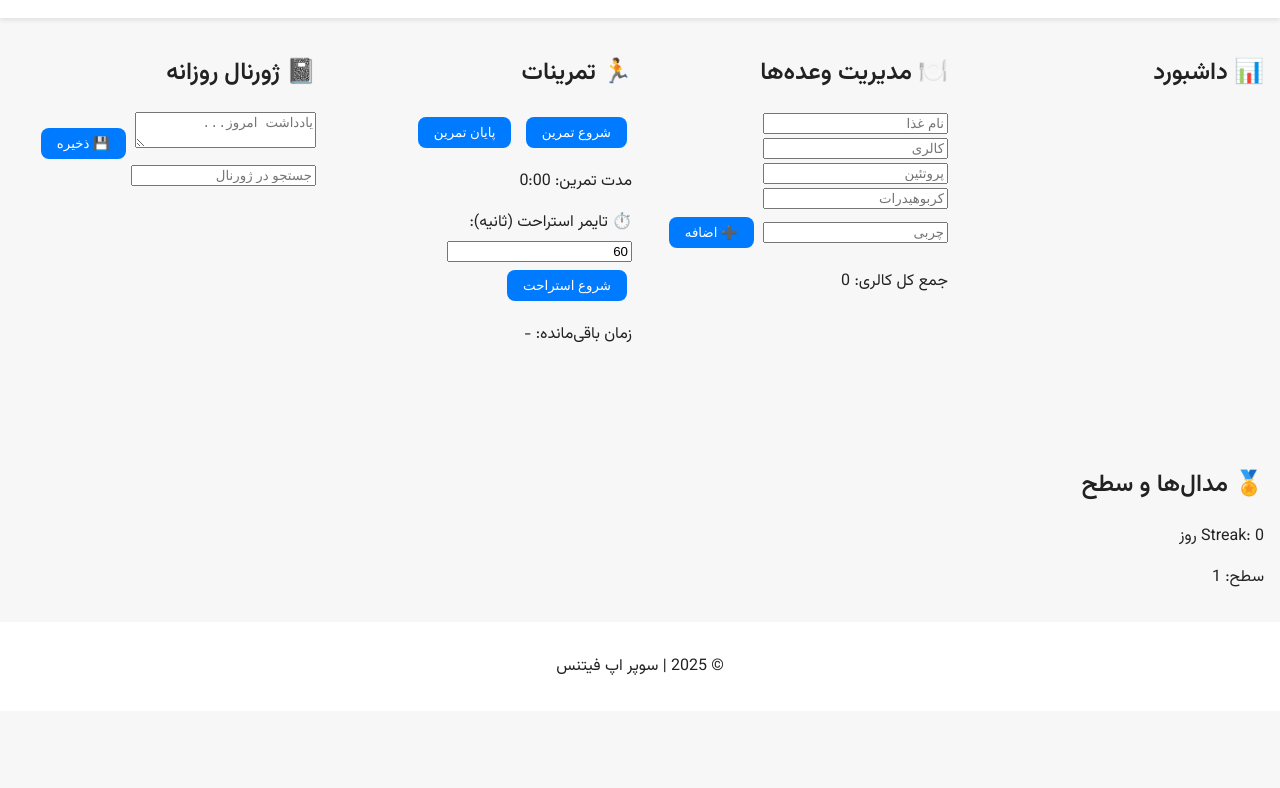
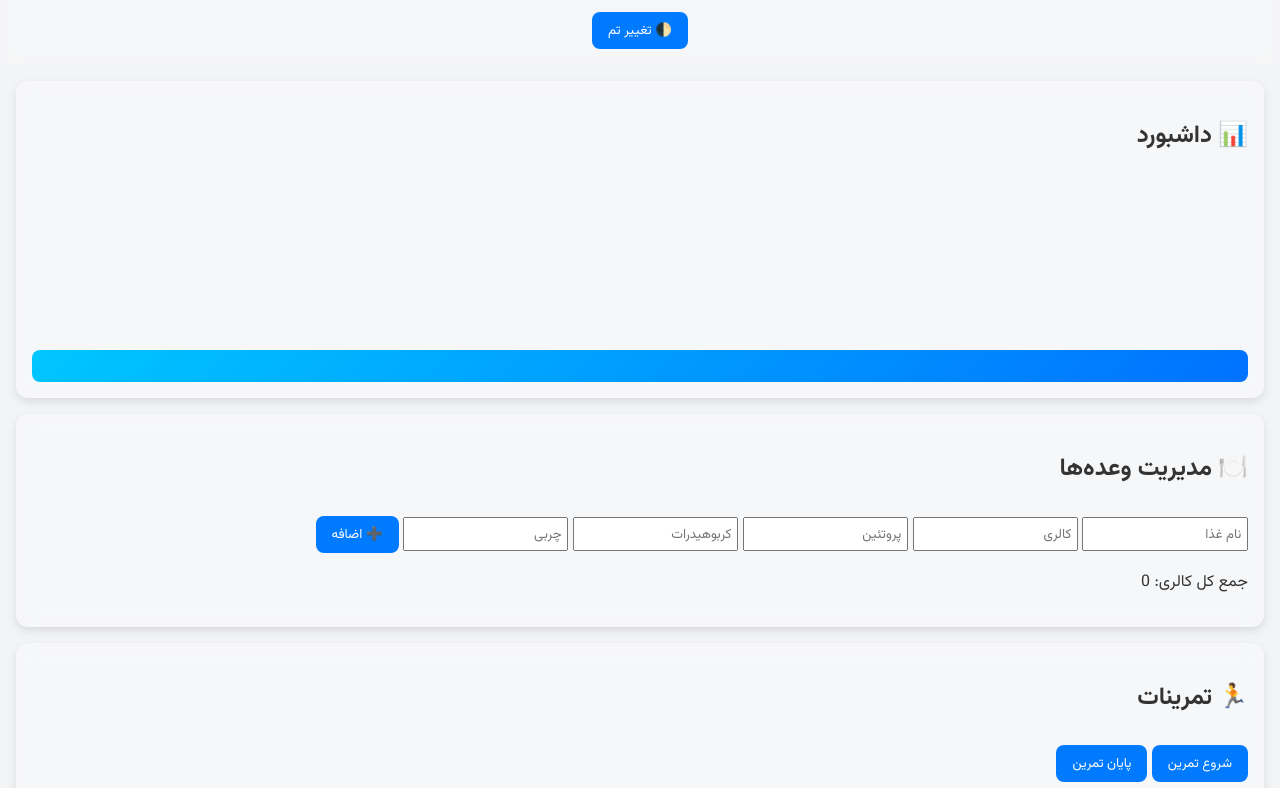
Before and after one commit to alinoory896-hash/aliza, a plain HTML site: page index.html in a window 1280 px wide. Shown: the part 105-893 px from the top of the page. Before the commit the page ends 816 px from the top, so only its background shows below. Drawn offline with nearby package versions, Linux system fonts and the light colour scheme.

Commit message:
Update style.css

```diff
--- a/style.css
+++ b/style.css
@@ -1,73 +1,15 @@
-@import url('https://fonts.googleapis.com/css2?family=Vazirmatn:wght@400;600&display=swap');
+@import url('https://fonts.googleapis.com/css2?family=Vazirmatn:wght@400;700&display=swap');
 
-body {
-  font-family: 'Vazirmatn', sans-serif;
-  background: var(--bg);
-  color: var(--text);
-  margin: 0;
-  padding: 0;
-  transition: all 0.3s ease;
-}
-
-:root {
-  --bg: #f7f7f7;
-  --text: #222;
-  --card-bg: #fff;
-}
-
-body.dark {
-  --bg: #121212;
-  --text: #eee;
-  --card-bg: #1e1e1e;
-}
-
-header {
-  text-align: center;
-  padding: 1rem;
-  background: var(--card-bg);
-  box-shadow: 0 2px 5px rgba(0,0,0,0.1);
-}
-
-h1 {
-  margin: 0;
-}
-
-main {
-  display: grid;
-  grid-template-columns: repeat(auto-fit,minmax(300px,1fr));
-  gap: 1rem;
-  padding: 1rem;
-}
-
-.card {
-  background: var(--card-bg);
-  padding: 1rem;
-  border-radius: 10px;
-  box-shadow: 0 2px 8px rgba(0,0,0,0.1);
-}
-
-footer {
-  text-align: center;
-  padding: 1rem;
-  background: var(--card-bg);
-}
-
-button {
-  background: #007bff;
-  color: white;
-  border: none;
-  padding: 0.5rem 1rem;
-  border-radius: 8px;
-  cursor: pointer;
-  margin: 5px;
-  transition: 0.3s;
-}
-
-button:hover {
-  background: #0056b3;
-}
-
-label {
-  display: block;
-  margin: 0.3rem 0;
-}
+* { font-family: 'Vazirmatn', sans-serif; box-sizing: border-box; }
+body { margin:0;padding:0; background:#f3f4f6; color:#333; direction:rtl; transition:0.3s; }
+body.dark { background:#121212; color:#eee; }
+header, footer { text-align:center; padding:1rem; background:rgba(255,255,255,0.2); backdrop-filter:blur(10px);}
+main { padding:1rem; display:grid; grid-template-columns:1fr; gap:1rem;}
+section { background:rgba(255,255,255,0.3); backdrop-filter:blur(10px); border-radius:12px; padding:1rem; box-shadow:0 4px 10px rgba(0,0,0,0.1);}
+button { background:#007bff; color:white; border:none; padding:0.5rem 1rem; margin-top:0.5rem; border-radius:8px; cursor:pointer; transition:0.3s;}
+button:hover { background:#0056b3;}
+ul { list-style:none; padding:0; }
+#motivationCard { margin-top:1rem; padding:1rem; background:linear-gradient(135deg,#00c6ff,#0072ff); border-radius:8px; color:white; font-weight:bold; text-align:center; }
+#medals span { font-size:2rem; margin:0.2rem;}
+textarea { width:100%; min-height:100px; padding:0.5rem; margin-top:0.5rem; }
+input { margin:0.2rem 0; padding:0.3rem; }
```
